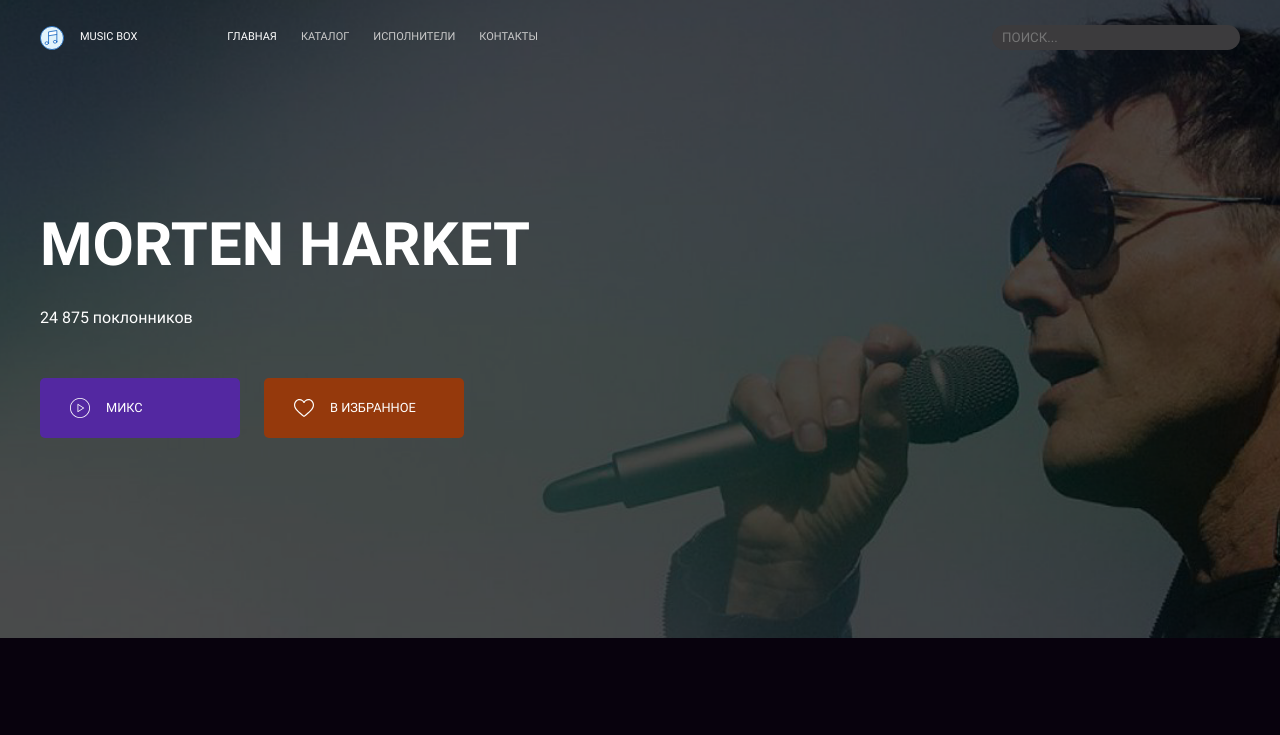
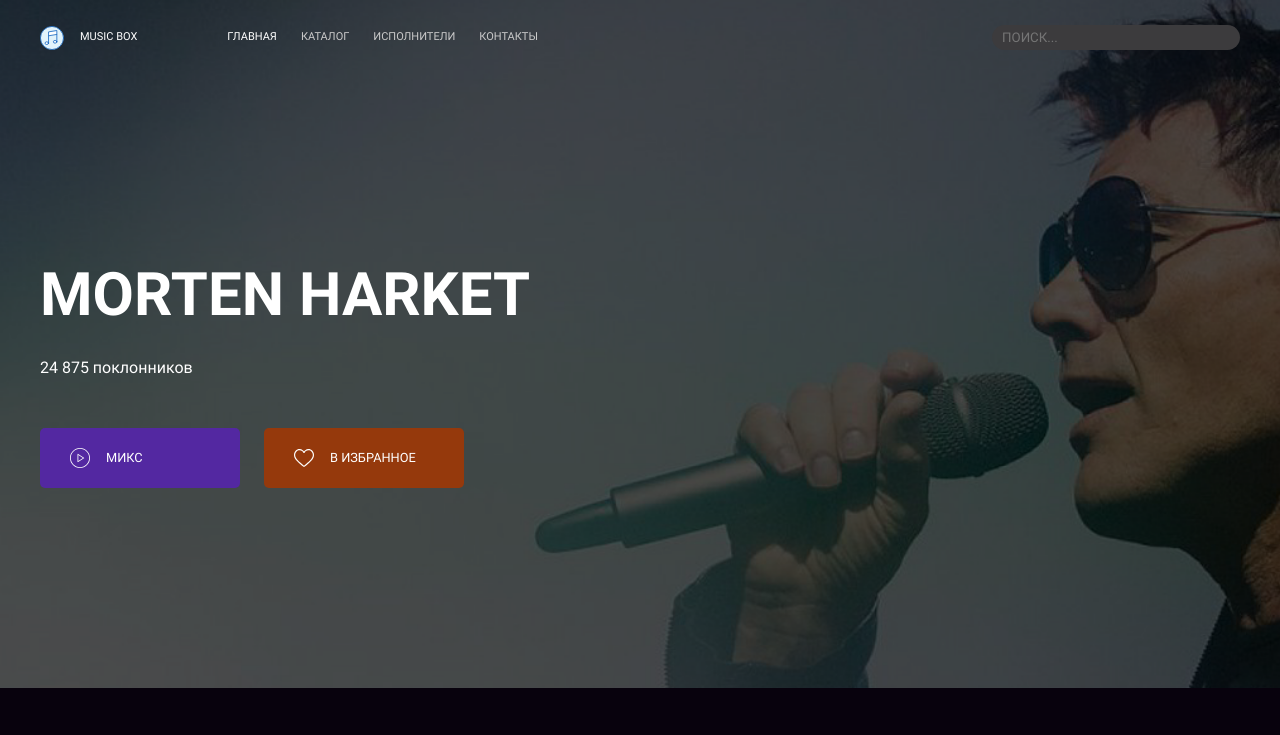
Before and after one commit to botirk/layout-designer-project-lvl2, a website: page src/artist.html in a window 1280 px wide. Shown: the top 735 px of the page. Drawn offline with Linux system fonts and the light colour scheme.

Commit message:
artist desc changes

```diff
--- a/src/css/artist.css
+++ b/src/css/artist.css
@@ -406,7 +406,7 @@ header .header-container {
   background-image: url("../images/Morten Harket.png");
   background-position: center;
   background-size: cover;
-  padding-top: 200px;
+  padding-top: 250px;
   padding-bottom: 200px;
 }
 #page-description.container {
--- a/src/scss/artist/page-description.scss
+++ b/src/scss/artist/page-description.scss
@@ -8,7 +8,7 @@
   background-position: center;
   background-size: cover;
 
-  padding-top: 200px;
+  padding-top: 250px;
   //@include media.mobile { padding-top: 250px; }
   padding-bottom: 200px;
 
```
